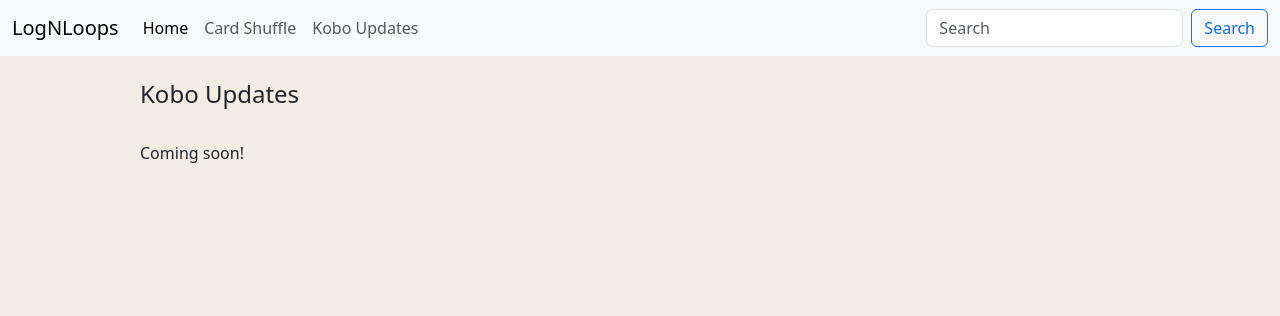
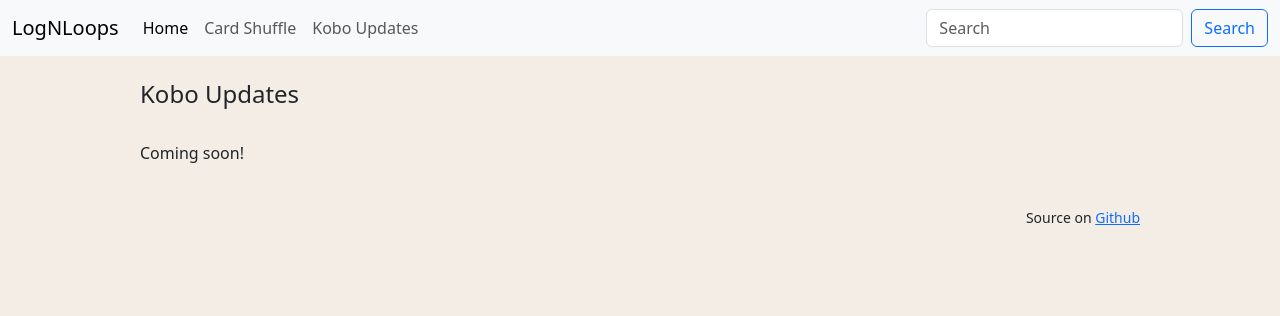
Before and after one commit to jaceygan/cardshuffle, a Flask app: page /koboupdates in a window 1280 px wide. Shown: the top 316 px of the page. Run offline with Flask 3, Linux system fonts and the light colour scheme.

Commit message:
set up for kobo updates

```diff
--- a/templates/koboupdates.html
+++ b/templates/koboupdates.html
@@ -10,6 +10,9 @@ LogNLoops Card Shuffle
     <h4>Kobo Updates</h4>
     <br>
     <p>Coming soon!</p>
+    <br>
+    <p align="right"><small>Source on <a href="https://github.com/jaceygan/kobodeviceupdates">Github</a></small></p>
+
 </div>
 
 {% endblock %}
```
